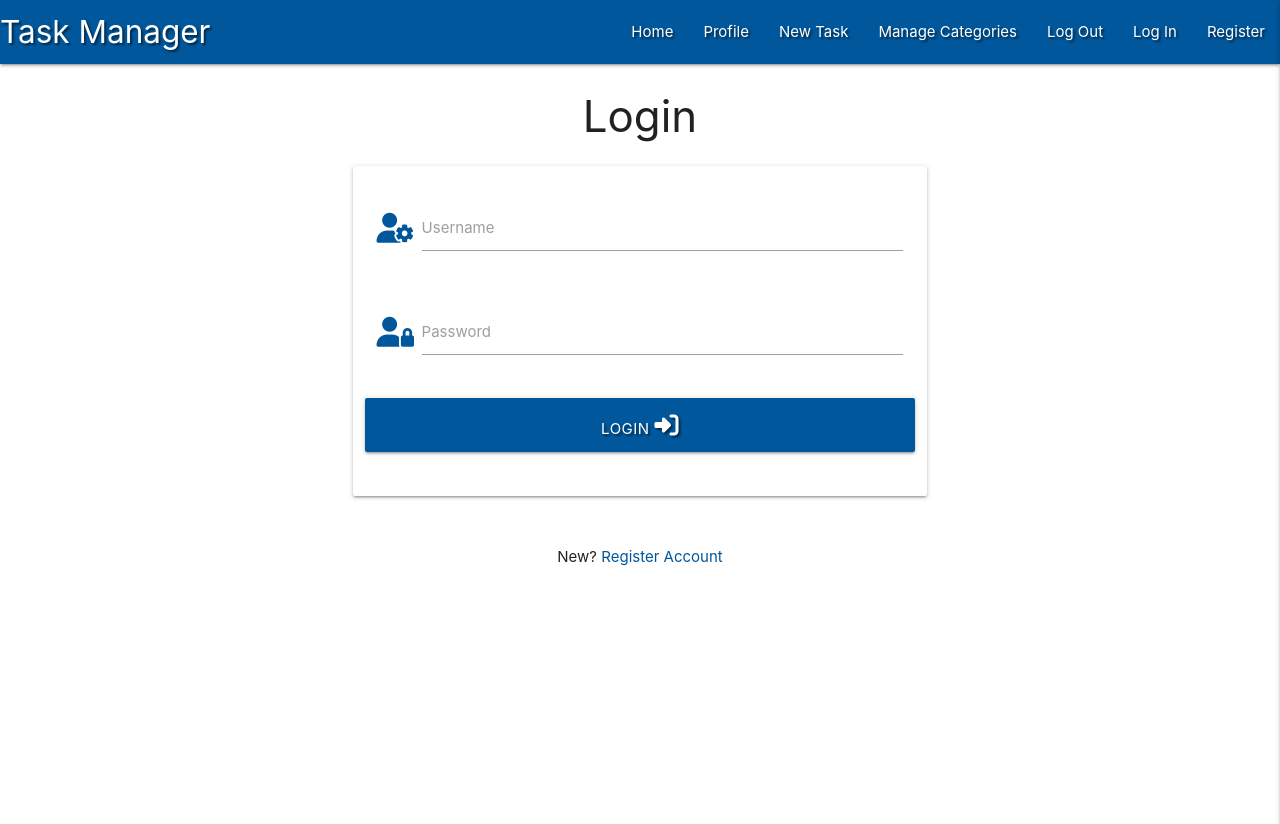
After one commit to SJECollins/mongoflask, a Flask app: page /login in a window 1280 px wide. The commit adds this page. Shown: the top 824 px of the page. Run offline with Flask 3, Linux system fonts and the light colour scheme; some libraries are stand-ins or nearby versions.

Commit message:
Add login and register functionalities

```diff
--- a/app.py
+++ b/app.py
@@ -3,6 +3,7 @@ from flask import (Flask, flash, render_template,
                    redirect, request, session, url_for)
 from flask_pymongo import PyMongo
 from bson.objectid import ObjectId
+from werkzeug.security import generate_password_hash, check_password_hash
 if os.path.exists("env.py"):
     import env
 
@@ -23,6 +24,46 @@ def index():
     return render_template("tasks.html", tasks=tasks)
 
 
+@app.route("/register", methods=["GET", "POST"])
+def register():
+    if request.method == "POST":
+        existing_user = mongo.db.users.find_one(
+            {"username": request.form.get("username").lower()})
+        if existing_user:
+            flash("Username already exists")
+            return redirect(url_for("register"))
+
+        register = {
+            "username": request.form.get("username").lower(),
+            "password": generate_password_hash(request.form.get("password"))
+        }
+        mongo.db.users.insert_one(register)
+
+        session["user"] = request.form.get("username").lower()
+        flash("Registration successful!")
+    return render_template("register.html")
+
+
+@app.route("/login", methods=["GET", "POST"])
+def login():
+    if request.method == "POST":
+        existing_user = mongo.db.users.find_one(
+            {"username": request.form.get("username").lower()})
+
+        if existing_user:
+            if check_password_hash(existing_user["password"], request.form.get("password")):
+                session["user"] = request.form.get("username").lower()
+                flash("Welcome, {}".format(request.form.get("username")))
+            else:
+                flash("Incorrect Username and/or Password")
+                return redirect(url_for("login"))
+
+        else:
+            flash("Incorrect Username and/or Password")
+            return redirect(url_for("login"))
+    return render_template("login.html")
+
+
 if __name__ == "__main__":
     app.run(host=os.environ.get("IP"),
             port=int(os.environ.get("PORT")),
--- /dev/null
+++ b/static/css/style.css
@@ -0,0 +1,7 @@
+.text-shadow {
+    text-shadow: 2px 2px 2px rgba(0, 0, 0, 0.5);
+}
+
+.flashes {
+    line-height: 2;
+}
--- /dev/null
+++ b/static/js/script.js
@@ -0,0 +1,4 @@
+document.addEventListener('DOMContentLoaded', function () {
+    var elems = document.querySelectorAll('.sidenav');
+    var instances = M.Sidenav.init(elems, { edge: "right" });
+});
--- a/templates/base.html
+++ b/templates/base.html
@@ -5,17 +5,73 @@
     <meta charset="UTF-8">
     <meta http-equiv="X-UA-Compatible" content="IE=edge">
     <meta name="viewport" content="width={device-width}, initial-scale=1.0">
+    <link rel="stylesheet" href="https://cdnjs.cloudflare.com/ajax/libs/font-awesome/6.4.0/css/all.min.css"
+        integrity="sha512-iecdLmaskl7CVkqkXNQ/ZH/XLlvWZOJyj7Yy7tcenmpD1ypASozpmT/E0iPtmFIB46ZmdtAc9eNBvH0H/ZpiBw=="
+        crossorigin="anonymous" referrerpolicy="no-referrer" />
     <!-- Compiled and minified CSS -->
     <link rel="stylesheet" href="https://cdnjs.cloudflare.com/ajax/libs/materialize/1.0.0/css/materialize.min.css">
-
+    <link rel="stylesheet" href="{{ url_for('static', filename='css/style.css') }}" type="text/css">
+    {% block styles %}
+    {% endblock %}
     <title>Task Manager</title>
 </head>
 
 <body>
-    {% block content %}
-    {% endblock %}
+    <header>
+        <!-- main nav bar -->
+        <nav class="nav-extended text-shadow light-blue darken-4">
+            <div class="nav-wrapper">
+                <a href="{{ url_for('index') }}" class="brand-logo">Task Manager</a>
+                <a href="#" data-target="mobile-demo" class="sidenav-trigger"><i class="fa-solid fa-bars"></i></a>
+                <ul class="right hide-on-med-and-down">
+                    <li><a href="{{ url_for('index') }}">Home</a></li>
+                    <li><a href="#">Profile</a></li>
+                    <li><a href="#">New Task</a></li>
+                    <li><a href="#">Manage Categories</a></li>
+                    <li><a href="#">Log Out</a></li>
+                    <li><a href="{{ url_for('login') }}">Log In</a></li>
+                    <li><a href="{{ url_for('register') }}">Register</a></li>
+                </ul>
+            </div>
+        </nav>
+        <!-- mobile side bar -->
+        <ul class="sidenav" id="mobile-demo">
+            <li>
+                <h4 class="center-align light-blue-text text-darken-4">Task Manager</h4>
+            </li>
+            <li><a href="{{ url_for('index') }}">Home</a></li>
+            <li><a href="#">Profile</a></li>
+            <li><a href="#">New Task</a></li>
+            <li><a href="#">Manage Categories</a></li>
+            <li><a href="#">Log Out</a></li>
+            <li><a href="{{ url_for('login') }}">Log In</a></li>
+            <li><a href="{{ url_for('register') }}">Register</a></li>
+        </ul>
+    </header>
+    <section>
+        {% with messages = get_flashed_messages() %}
+        {% if messages %}
+        {% for message in messages %}
+        <div class="row flashes">
+            <h4 class="light-blue lighten-4 center-align">{{message}}</h4>
+        </div>
+
+        {% endfor %}
+        {% endif %}
+        {% endwith %}
+    </section>
+    <main class="container">
+        {% block content %}
+        {% endblock %}
+    </main>
+
+    <script src="https://code.jquery.com/jquery-3.7.0.min.js"
+        integrity="sha256-2Pmvv0kuTBOenSvLm6bvfBSSHrUJ+3A7x6P5Ebd07/g=" crossorigin="anonymous"></script>
     <!-- Compiled and minified JavaScript -->
     <script src="https://cdnjs.cloudflare.com/ajax/libs/materialize/1.0.0/js/materialize.min.js"></script>
+    <script src="{{ url_for('static', filename='js/script.js') }}"></script>
+    {% block scripts %}
+    {% endblock %}
 </body>
 
 </html>
--- /dev/null
+++ b/templates/login.html
@@ -0,0 +1,41 @@
+{% extends "base.html" %}
+
+{% block content %}
+
+<h3 class="center-align">Login</h3>
+<div class="row">
+    <form class="col s12 m8 offset-m2" method="POST" action="{{ url_for('login') }}">
+        <div class="card-panel">
+            <div class="row">
+                <div class="input-field col s12">
+                    <i class="fa-solid fa-user-cog light-blue-text text-darken-4 prefix"></i>
+                    <input id="username" name="username" type="text" minlength="5" maxlength="15"
+                        pattern="^[a-zA-Z0-9]{5,15}$" class="validate" required>
+                    <label for="username">Username</label>
+                </div>
+            </div>
+            <div class="row">
+                <div class="input-field col s12">
+                    <i class="fa-solid fa-user-lock light-blue-text text-darken-4 prefix"></i>
+                    <input id="password" name="password" type="password" minlength="5" maxlength="15"
+                        pattern="^[a-zA-Z0-9]{5,15}$" class="validate" required>
+                    <label for="password">Password</label>
+                </div>
+            </div>
+            <div class="row">
+                <button type="submit" class="col s12 btn-large light-blue darken-4 text-shadow">
+                    Login <i class="fa-solid fa-sign-in-alt"></i>
+                </button>
+            </div>
+        </div>
+    </form>
+</div>
+
+<div class="row">
+    <div class="col s12">
+        <p class="center-align">
+            New? <a href="{{ url_for('register') }}" class="light-blue-text text-darken-4">Register Account</a>
+        </p>
+    </div>
+</div>
+{% endblock %}
```
Also changed, not shown: templates/register.html (added, +41 -0 lines).
